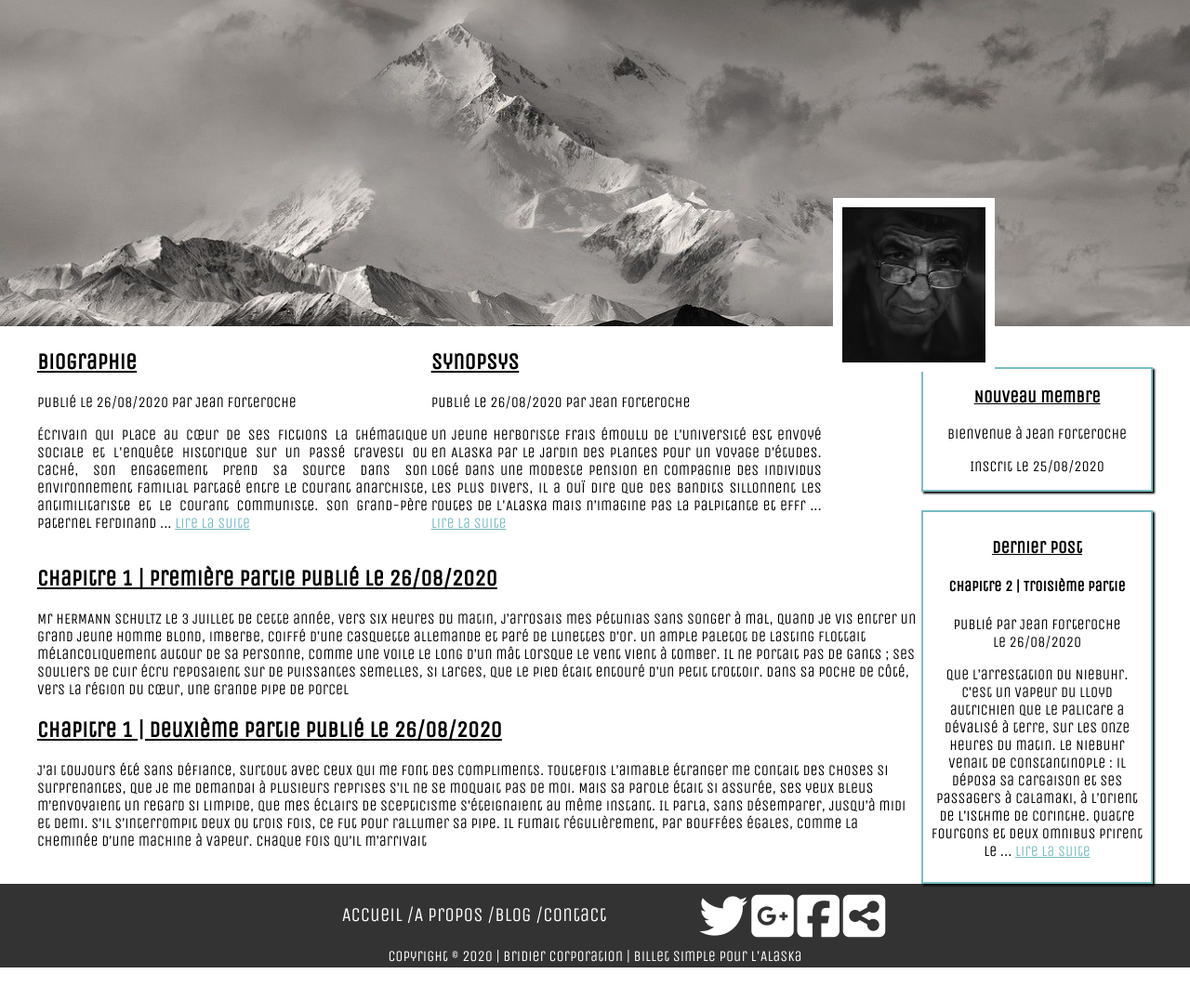
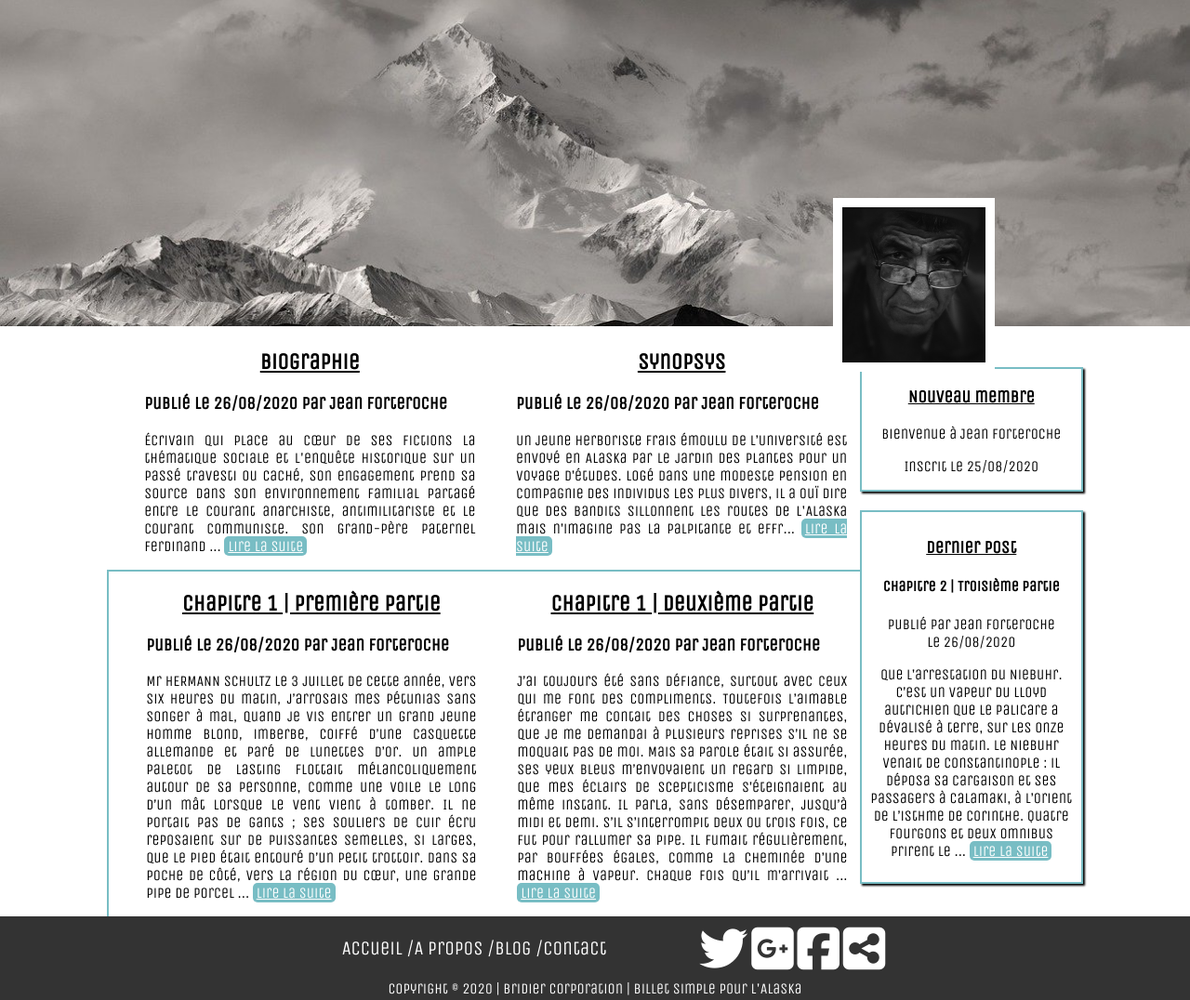
Before and after one commit to erwan300313/Blog_Jean_Forteroche, a PHP site: page / in a window 1280 px wide. Shown: the part 230-1306 px from the top of the page at 93% size. Before the commit the page ends 1271 px from the top, so only its background shows below. Run offline with PHP 8.4, Linux system fonts and the light colour scheme; data comes from the database, SQL or seed files in the repository; both versions use the stored data as it was after the commit; some libraries are stand-ins or nearby versions.

Commit message:
about page + link various content

```diff
--- a/controller/controller.php
+++ b/controller/controller.php
@@ -7,13 +7,26 @@ require_once('model/variousManager.php');
 
 function indexPosts()
 {
-    $postManager = new PostManager(); // Création de l'objet
-    $userManager = new UserManager();
+    require('rightBlockController.php');
     $variousManager = new VariousManager();
-    $bio = $variousManager->getBio(); // Appel de la fonction getBio
-    $syn = $variousManager->getSyn(); // Appel de la fonction getSyn
-    $lastPost = $postManager->lastPost();
+    $bio = $variousManager->getExtractBio(); // Appel de la fonction getBio
+    $syn = $variousManager->getExtractSyn(); // Appel de la fonction getSyn
     $indexPost = $postManager->indexPost();
-    $lastUser = $userManager->getLastUser();
     require('view/indexView.php');
 }
+
+function various($id)
+{
+    require('rightBlockController.php');
+    $variousManager = new VariousManager();
+    $getVarious = $variousManager->getVarious($id);
+    require('view/variousView.php');
+}
+
+function about()
+{
+    require('rightBlockController.php');
+    $variousManager = new VariousManager();
+    $getFullVarious = $variousManager->getFullVarious();
+    require('view/aboutView.php');
+}
--- /dev/null
+++ b/controller/rightBlockController.php
@@ -0,0 +1,5 @@
+<?php
+$postManager = new PostManager();
+$userManager = new UserManager();
+$lastUser = $userManager->getLastUser();
+$lastPost = $postManager->lastPost();
--- a/index.php
+++ b/index.php
@@ -4,7 +4,15 @@ require('controller/controller.php');
 
 try { // On essaie de faire des choses
     if (isset($_GET['action'])) {
-
+        if($_GET['action'] == 'various'){
+                various($_GET['id']);
+        }
+        elseif($_GET['action'] == 'about'){
+            about();
+        }
+        else{
+            throw new Exception('Un probleme est survenue durant votre navigation et nous en somme désoler.');
+        }
     }
     else {
         indexPosts();
--- a/model/variousManager.php
+++ b/model/variousManager.php
@@ -5,18 +5,35 @@ require_once("model/manager.php");
 
 class VariousManager extends Manager
 {
-    public function getBio()
+    public function getExtractBio()//small extract for home page
     {
         $db = $this->dbConnect();
         $req = $db->query('SELECT id,author, title, LEFT( content, 296 ) AS content, DATE_FORMAT(date_creation, \'%d/%m/%Y\') AS date_creation FROM various WHERE id = 1');
         $bio = $req->fetch();
         return $bio;
     }
-    public function getSyn()
+
+    public function getExtractSyn()//small extract for home page
     {
         $db = $this->dbConnect();
         $req = $db->query('SELECT id,author, title, LEFT( content, 300 ) AS content, DATE_FORMAT(date_creation, \'%d/%m/%Y\') AS date_creation FROM various WHERE id = 2');
         $syn = $req->fetch();
         return $syn;
     }
+
+    public function getVarious($id) //
+    {
+        $db = $this->dbConnect();
+        $req = $db->prepare('SELECT id,author, title, content, DATE_FORMAT(date_creation, \'%d/%m/%Y\') AS date_creation FROM various WHERE id = ?');
+        $req->execute(array($id));
+        $various = $req->fetch();
+        return $various;
+    }
+    public function getFullVarious()//medium extract for about page
+    {
+        $db = $this->dbConnect();
+        $req = $db->query('SELECT id,author, title, LEFT( content, 600 ) AS content, DATE_FORMAT(date_creation, \'%d/%m/%Y\') AS date_creation FROM various');
+        return $req;
+    }
+
 }
--- a/public/css/style.css
+++ b/public/css/style.css
@@ -97,18 +97,14 @@ footer a, .copyright{
     font-family: 'Unica One', cursive;
 }
 
-/*style indexView*/
-
 .section{
-    width: 1200px;
+    width:82%;
     margin: auto;
     display: flex;
     justify-content: space-between;
 }
 .leftSection{
-    width: 950px;
-    /*display: flex;
-    justify-content: space-around;*/
+    width: 80%;
 }
 
 .leftSection h2, .rightSection h3{
@@ -122,26 +118,47 @@ footer a, .copyright{
 }
 
 .lastUser{
-    border: 2px solid rgb(120, 189, 196);
     height: 130px;
 }
 
 .lastPost{
-    border: 2px solid rgb(120, 189, 196);
     margin-top: 20px;
     padding: 8px;;
 }
 
 .lastUser, .lastPost{
     box-shadow: 2px 2px 2Px black;
+    border: 2px solid rgb(120, 189, 196);
 }
 
-.biography, .synopsys{
-    width: 420px;
+.biography, .synopsys, .firstPost{
+    width:44%;
+    margin-left: 40px;
     text-align: justify;
     display: inline-block;
 }
 
+.leftSection h2{
+    text-align: center;
+}
+
+.lowerBlock{
+   border-top: 2px solid  rgb(120, 189, 196);
+   border-left: 2px solid  rgb(120, 189, 196);
+}
+
 .readMore{
-    color: rgb(120, 189, 196);
+    padding: 1px 4Px;
+    background-color: rgb(120, 189, 196);
+    color: white;
+    border-radius: 5px;;
 }
+
+.leftBlock{
+    text-align: justify;
+    margin: 0px 40px;
+}
+
+.homePage a{
+    color: rgb(109, 170, 177);
+}
--- a/view/indexView.php
+++ b/view/indexView.php
@@ -1,62 +1,44 @@
 <?php $title = 'Billet simple pour l\'Alaska'; ?>
 
 <?php ob_start(); ?>
-<section class="section">
-    <section class="leftSection">
+
 <article class="biography">
     <h2>Biographie</h2>
-            <p>
+    <h3>
         Publié le <?=$syn['date_creation']?> Par <?= htmlspecialchars($syn['author'])?>
-            </p>
+    </h3>
     <p>
         <?= nl2br(htmlspecialchars($bio['content'])) ?>
-                ... <a href="" class="readMore">Lire la suite</a>
+        ... <a href="index.php?action=various&amp;id=<?=$bio['id']?>" class="readMore">Lire la suite</a>
     </p>
 </article>
 
 <article class="synopsys">
     <h2>Synopsys</h2>
+    <h3>
+        Publié le <?=$syn['date_creation']?> Par <?= htmlspecialchars($syn['author'])?>
+    </h3>
     <p>
-                Publié le <?=$syn['date_creation']?> Par <?= htmlspecialchars($syn['author'])?>
-            </p>
-            <p>
-                <?= htmlspecialchars($syn['content']) ?>
-                ... <a href="" class="readMore">Lire la suite</a>
+        <?= htmlspecialchars($syn['content']) ?>... <a href="index.php?action=various&amp;id=<?=$syn['id']?>" class="readMore">Lire la suite</a>
     </p>
 </article>
-        <article class="firstPost">
+<article class="lowerBlock">
     <?php
     while ($data = $indexPost->fetch())
     {
     ?>
-            <h2><?=$data['title']?> publié le <?=$data['date_creation']?></h2>
-            <p><?=$data['content']?></p>
+    <div class="firstPost">
+        <h2><?=htmlspecialchars($data['title'])?></h2>
+        <h3>publié le <?=htmlspecialchars($data['date_creation'])?> par <?=$data['author']?></h3>
+        <p>
+            <?=htmlspecialchars($data['content'])?>
+            ... <a href="index.php?action=post&amp;id=<?=$data['id']?>" class="readMore">Lire la suite</a>
+        </p>
+    </div>
     <?php
     }
     ?>
 </article>
-    </section>
-    <section class="rightSection">
-        <article class="lastUser">
-
-            <h3>Nouveau membre</h3>
-            <p>Bienvenue à <?=htmlspecialchars($lastUser['pseudo'])?></p>
-            <p>Inscrit le <?=htmlspecialchars($lastUser['date_inscirption'])?></p>
-
-        </article>
-        <article class="lastPost">
-            <h3>Dernier post</h3>
-            <h4><?=htmlspecialchars($lastPost['title'])?></h4>
-            <p>publié par <?=htmlspecialchars($lastPost['author'])?><br /> le <?=htmlspecialchars($lastPost['date_creation'])?></p>
-            <p>
-                <?=htmlspecialchars($lastPost['content'])?>
-                ... <a href="" class="readMore">Lire la suite</a>
-            </p>
-        </article>
-    </section>
-</section>
-
-
 
 <?php $content = ob_get_clean(); ?>
 
--- a/view/template.php
+++ b/view/template.php
@@ -16,7 +16,7 @@
             <nav>
                 <ul class="menu">
                     <li class="buttonMenu accueil"><a href="">Accueil</a></li>
-                    <li class="buttonMenu a_propos"><a href="">A propos</a></li>
+                    <li class="buttonMenu a_propos"><a href="index.php?action=about">A propos</a></li>
                     <li class="buttonMenu blog"><a href="">Blog</a></li>
                     <li class="buttonMenu contact"><a href="">Contact</a></li>
                 </ul>
@@ -26,9 +26,29 @@
                 <img src="public/img/jean_f.jpg" alt="Portrait de Jean Forteroche" class="portrait">
             </div>
         </head>
+        <section class="section">
+            <section class="leftSection">
+                <?= $content ?>
+            </section>
+            <section class="rightSection">
+                <article class="lastUser">
 
-            <?= $content ?>
+                    <h3>Nouveau membre</h3>
+                    <p>Bienvenue à <?=htmlspecialchars($lastUser['pseudo'])?></p>
+                    <p>Inscrit le <?=htmlspecialchars($lastUser['date_inscirption'])?></p>
 
+                </article>
+                <article class="lastPost">
+                    <h3>Dernier post</h3>
+                    <h4><?=htmlspecialchars($lastPost['title'])?></h4>
+                    <p>publié par <?=htmlspecialchars($lastPost['author'])?><br /> le <?=htmlspecialchars($lastPost['date_creation'])?></p>
+                    <p>
+                        <?=htmlspecialchars($lastPost['content'])?>
+                        ... <a href="index.php?action=post&amp;id=<?=$lastPost['id']?>" class="readMore">Lire la suite</a>
+                    </p>
+                </article>
+            </section>
+        </section>
         <footer>
             <div class="footer_block">
                 <ul class="footer_menu">
```
Also changed, not shown: view/aboutView.php (added, +29 -0 lines), view/variousView.php (added, +15 -0 lines), bdd/blog_jf.sql. Lines whose indentation alone changed are shown as unchanged.
